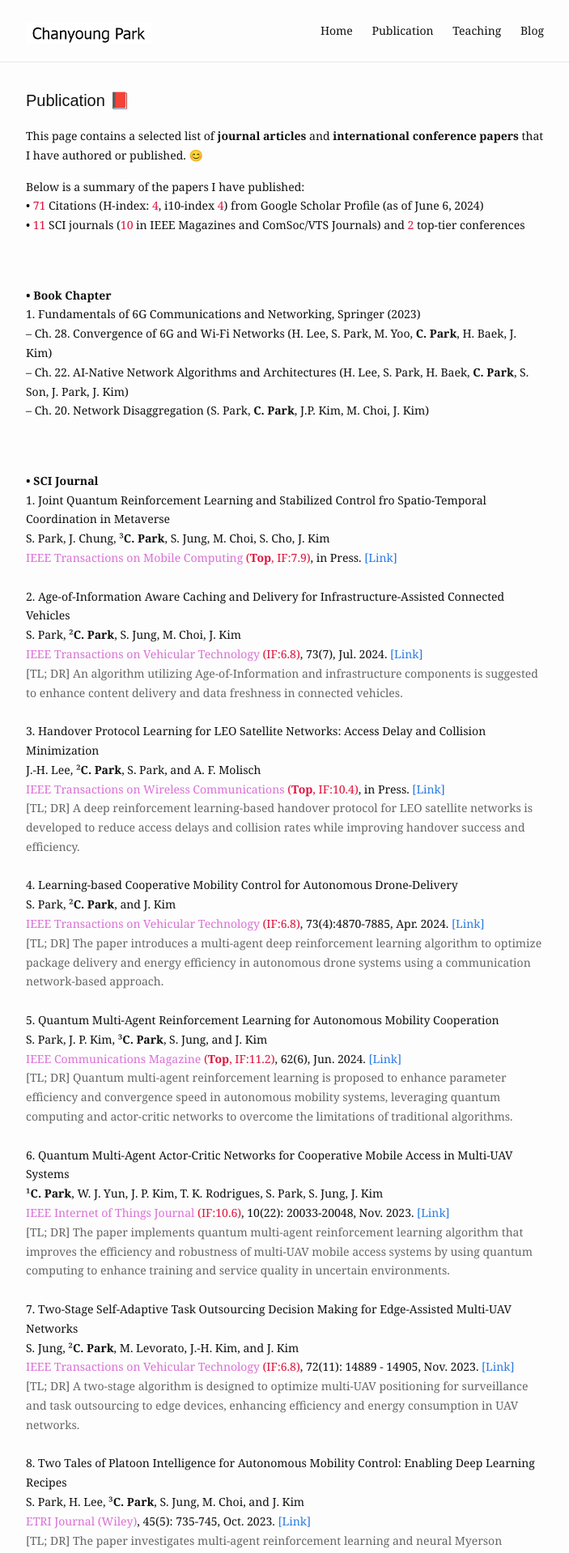
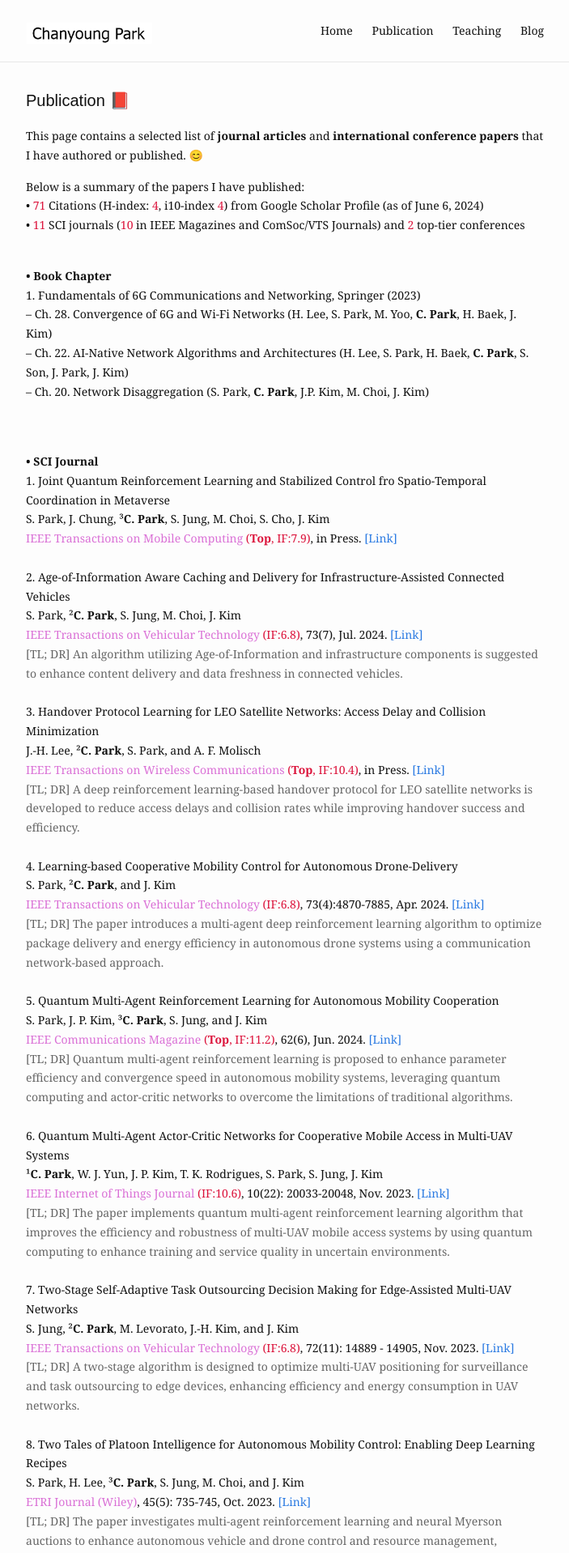
Before and after one commit to cosdeneb/cosdeneb.github.io, a Jekyll site: the page built from publication.md, in a window 1280 px wide. Shown: the top 1918 px of the page at 81% size, without its empty margins (288-991 px from the left). Built offline with Jekyll 4.4.1, drawn with Linux system fonts in a browser that asks for light colours.

Commit message:
Update publication.md

```diff
--- a/publication.md
+++ b/publication.md
@@ -7,12 +7,10 @@ slug: /publication
 This page contains a selected list of <b>journal articles</b> and <b>international conference papers</b> that I have authored or published. 😊
 <br/>
 
-<p>
 Below is a summary of the papers I have published: <br/>
 • <font color='#dc143c'>71</font> Citations (H-index: <font color='#dc143c'>4</font>, i10-index <font color='#dc143c'>4</font>) from Google Scholar Profile (as of June 6, 2024) <br/>
 • <font color='#dc143c'>11</font> SCI journals (<font color='#dc143c'>10</font> in IEEE Magazines and ComSoc/VTS Journals) and <font color='#dc143c'>2</font> top-tier conferences <br/>
-<br/><br/>
-</p>
+<br/>
 
 <p>
   <b>• Book Chapter</b> <br/>
```
